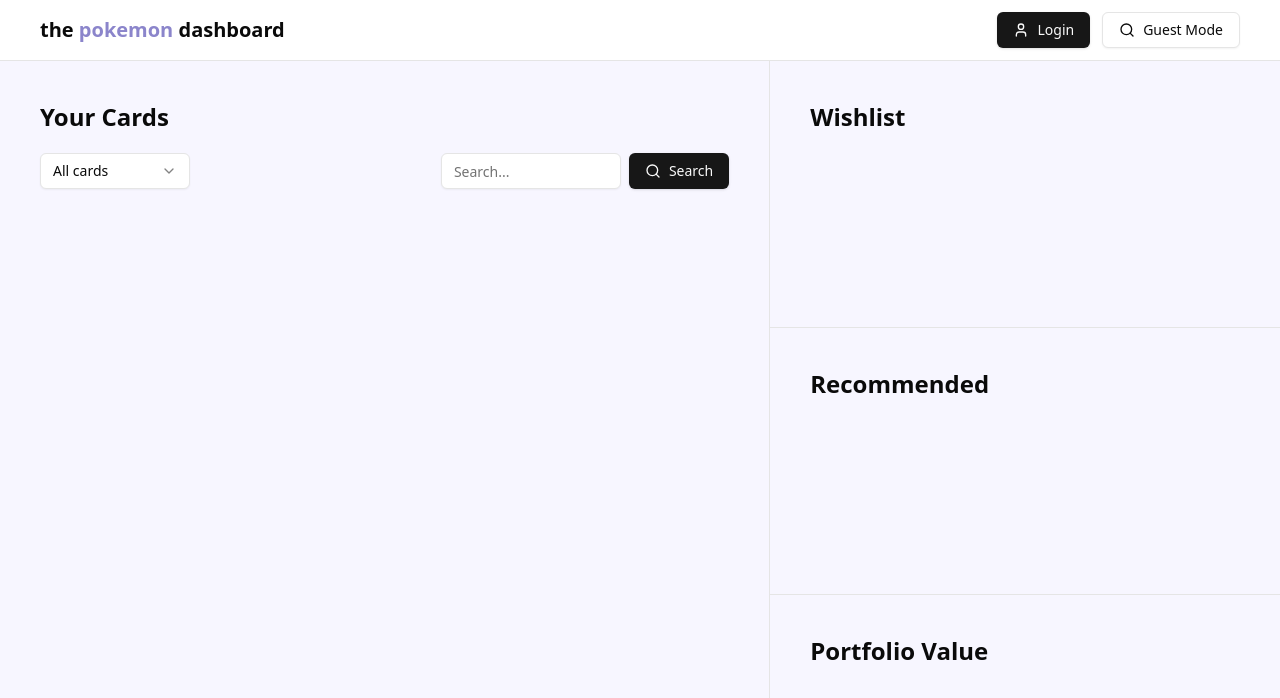
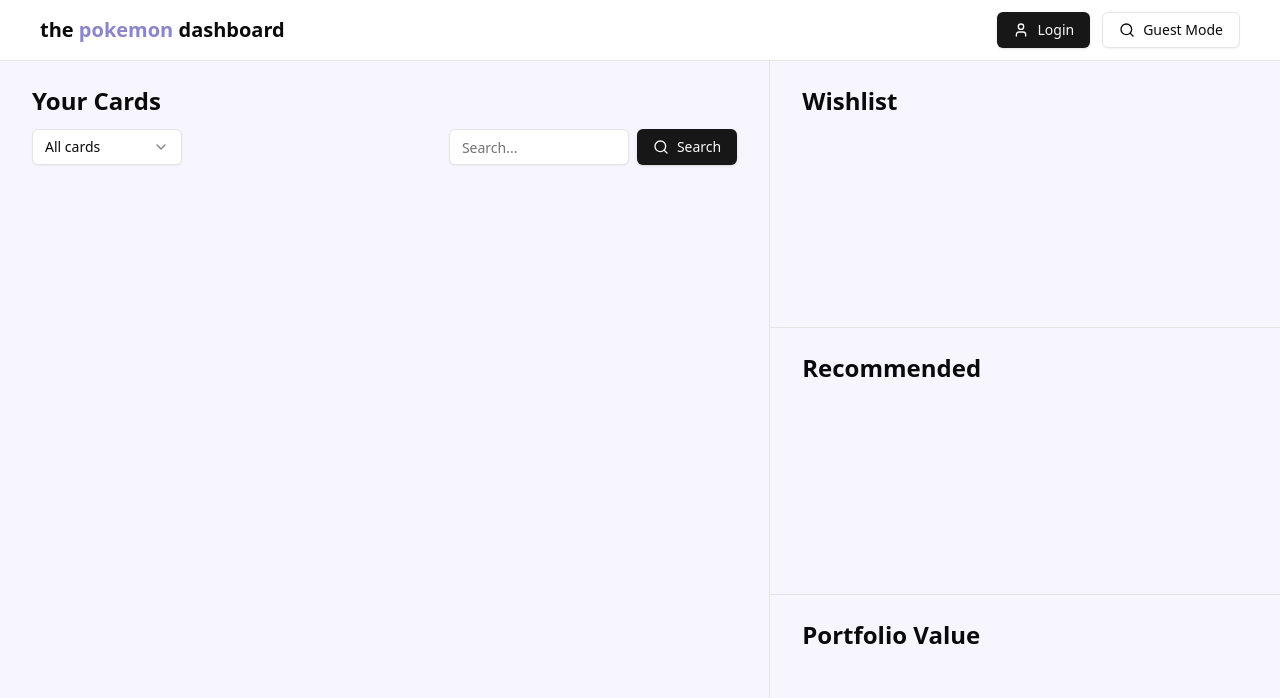
Before and after one commit to kellyhum/pokedashboard, a Next.js app in the folder client/: page / in a window 1280 px wide. Shown: the top 698 px of the page. Built offline with nearby package versions, Linux system fonts and the light colour scheme.

Commit message:
adjust section styles

```diff
--- a/client/src/app/globals.css
+++ b/client/src/app/globals.css
@@ -61,9 +61,9 @@
     }
     h1,
     h3 {
-        @apply text-2xl font-bold mb-5;
+        @apply text-2xl font-bold mb-3;
     }
     section {
-        @apply p-10;
+        @apply px-8 py-6;
     }
 }
```
